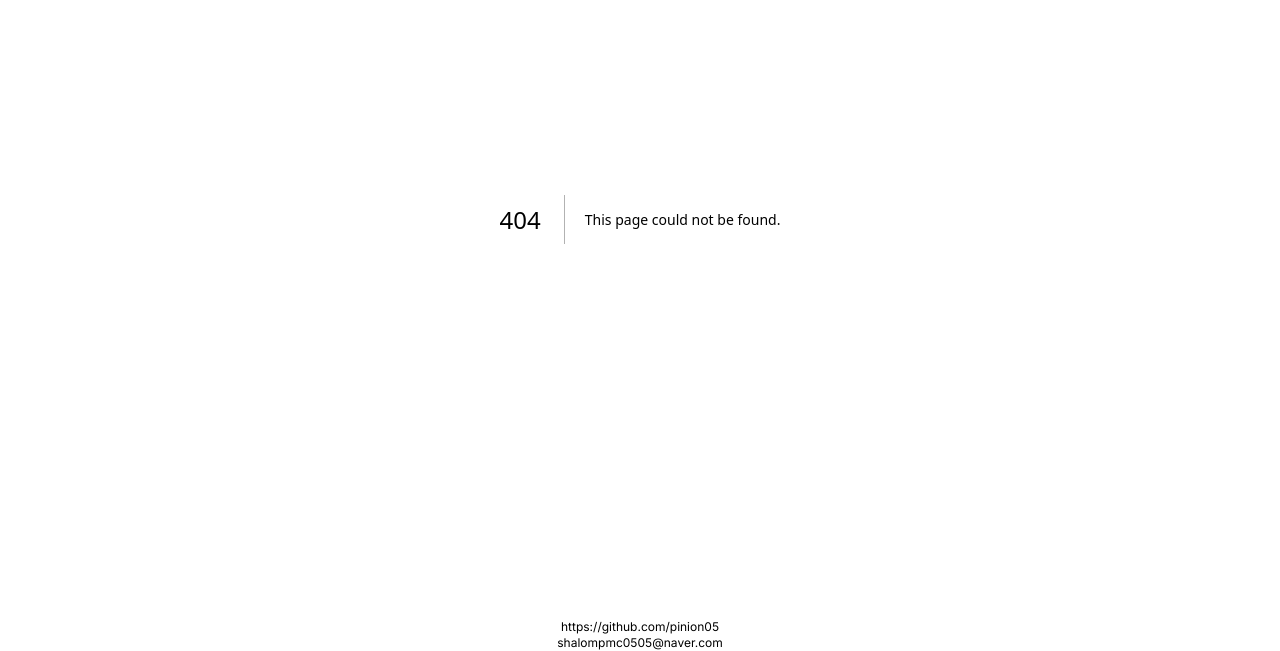
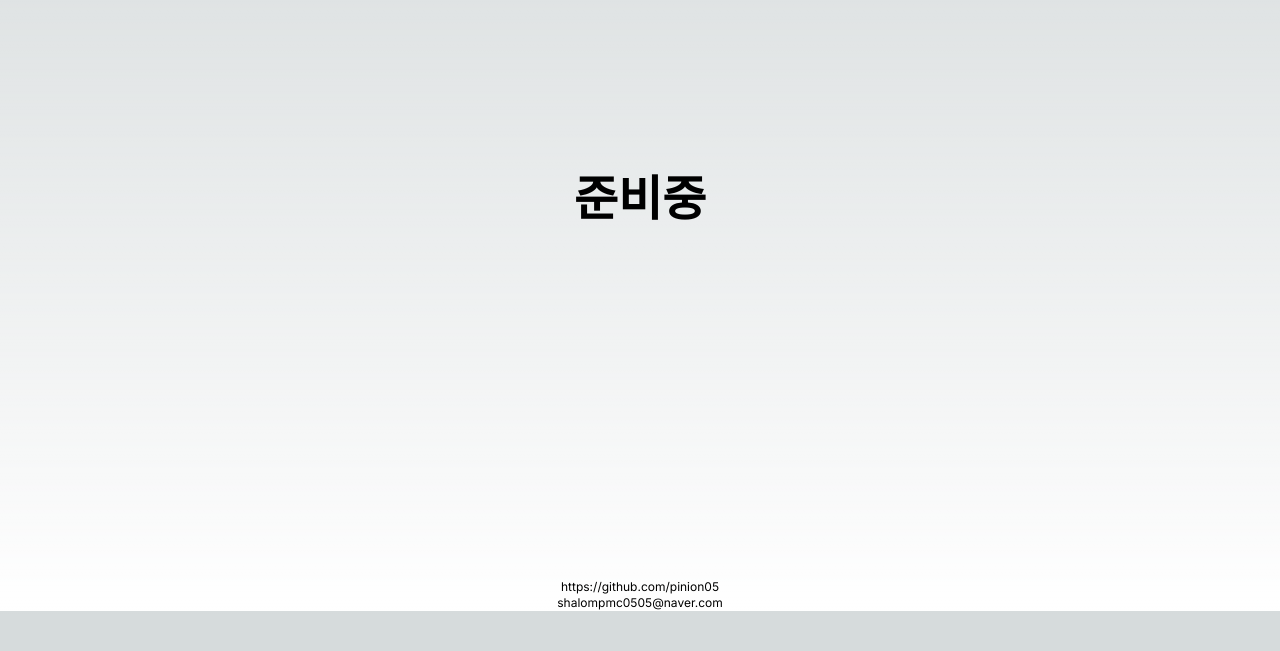
Before and after one commit to pinion05/WooWoW, a Next.js app: page /moreinfo in a window 1280 px wide. Before the commit this address had no page. Shown: the part 181-832 px from the top of the page. After the commit the page ends 800 px from the top, so only its background shows below. Built offline with nearby package versions, Linux system fonts and the light colour scheme.

Commit message:
comming soon text

```diff
--- /dev/null
+++ b/src/app/moreinfo/page.tsx
@@ -0,0 +1,9 @@
+export default function Page(): JSX.Element {
+  return (
+    <p>
+      <div className="w-full h-[95vh] flex justify-center items-center">
+        <h1 className="text-5xl font-bold">준비중</h1>
+      </div>
+    </p>
+  );
+}
--- a/src/app/page.tsx
+++ b/src/app/page.tsx
@@ -4,11 +4,14 @@ import wowHardcoreLogo from "../img/WOW_Classic_Hardcore_Logo_enUS.png";
 import ProfileArea from "@/components/ProfileArea";
 import GuildInfoArea from "@/components/GuildInfoArea";
 import { Spacing } from "@/components/styledComponents";
+import Footer from "@/components/Footer";
+import WorldBuff from "@/components/WorldBuff";
 
 export default function Home(): JSX.Element {
   return (
     <main className="min-w-full flex flex-col items-center justify-center p-24">
       <GuildInfoArea />
+      <WorldBuff />
       <Image src={wowHardcoreLogo} alt="" />
       <ProfileArea />
     </main>
--- a/src/components/Modal.tsx
+++ b/src/components/Modal.tsx
@@ -8,6 +8,7 @@ import CharacterStatistics from "@/model/Statistics";
 import wowHardcoreLogo from "../img/WOW_Classic_Hardcore_Logo_enUS.png";
 import Image from "next/image";
 import { Spacing } from "./styledComponents";
+import Link from "next/link";
 
 export default function Modal({
   info,
@@ -214,7 +215,7 @@ export default function Modal({
           >
             {info.name}
           </p>
-          <div
+          <button
             id="닫기버튼"
             onClick={() => {
               clickCloseButton();
@@ -222,7 +223,7 @@ export default function Modal({
             className="w-[50px] h-[35px] bg-red-800 justify-center items-center justify-self-end flex text-amber-300 cursor-pointer rounded-tr-lg"
           >
             X
-          </div>
+          </button>
         </div>
         <div id="서브타이틀" className="flex flex-col justify-center w-[100%]">
           <p className=" flex justify-center text-xs text-amber-300 ">
@@ -365,6 +366,12 @@ export default function Modal({
               );
             })}
           </ItemList>
+          <Link
+            href={`/moreinfo`}
+            className="p-[10px] bg-slate-300 absolute translate-x-[340px] max-sm:translate-x-[110px] max-sm:translate-y-[470px] translate-y-[48vh] text-[00ff00] rounded-md "
+          >
+            자세히보기
+          </Link>
         </div>
       </div>
     </dialog>
--- /dev/null
+++ b/src/components/WorldBuff.tsx
@@ -0,0 +1,7 @@
+export default function WorldBuff(): JSX.Element {
+  return (
+    <div className="translate-x-[700px] translate-y-[-100px]">
+      <p className="text-2xl">월드버프정보 준비중</p>
+    </div>
+  );
+}
```
